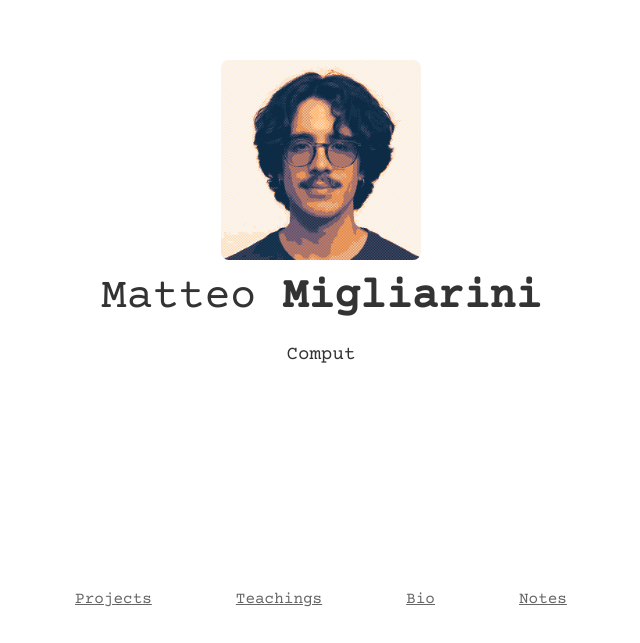
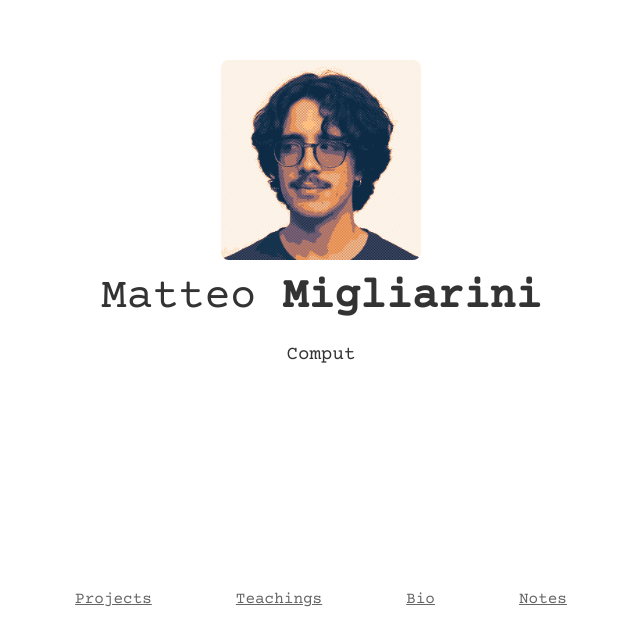
Before and after one commit to Mamiglia/mamiglia.github.io, a Vue app: page / in a window 1280 px wide. Shown: the part 157-800 px from the top of the page, without its empty margins (319-959 px from the left). Built offline with nearby package versions, Linux system fonts and the light colour scheme; some icons are missing.

Commit message:
Fix animation timings

```diff
--- a/src/components/FaceLooker.vue
+++ b/src/components/FaceLooker.vue
@@ -127,16 +127,16 @@ function handleClick() {
 // Lifecycle hooks
 onMounted(() => {
   // Delay the start of tracking if specified
+  // Initialize at center
+  if (containerRef.value) {
+    const rect = containerRef.value.getBoundingClientRect();
+    setFromClient(rect.left, rect.top + rect.height / 2);
+  }
   setTimeout(() => {
     // Track pointer anywhere on the page
     window.addEventListener('mousemove', handleMouseMove);
     window.addEventListener('touchmove', handleTouchMove, { passive: true });
 
-    // Initialize at center
-    if (containerRef.value) {
-      const rect = containerRef.value.getBoundingClientRect();
-      setFromClient(rect.left + rect.width / 2, rect.top + rect.height / 2);
-    }
   }, props.startDelay);
 });
 
--- a/src/main.ts
+++ b/src/main.ts
@@ -12,7 +12,7 @@ import './assets/toast-custom.css'
 const app = createApp(App)
 app.use(router)
 app.use(Toast, {
-  position: 'top-center',
+  position: 'top-right',
   timeout: 3000,
   closeOnClick: true,
   pauseOnFocusLoss: true,
--- a/src/views/HomeView.vue
+++ b/src/views/HomeView.vue
@@ -1,7 +1,7 @@
 <template>
 <div class="landing">
   <div class="face-looker-container">
-    <FaceLooker :showDebug="false" :startDelay="1000" />
+    <FaceLooker :showDebug="false" :startDelay="3000" />
   </div>
   <h1>
     Matteo <span class="bold">Migliarini</span>
```
